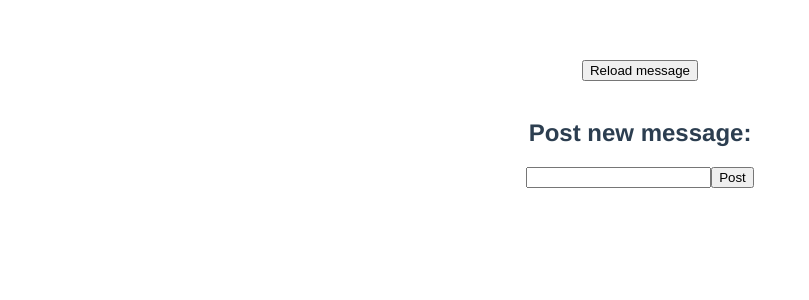
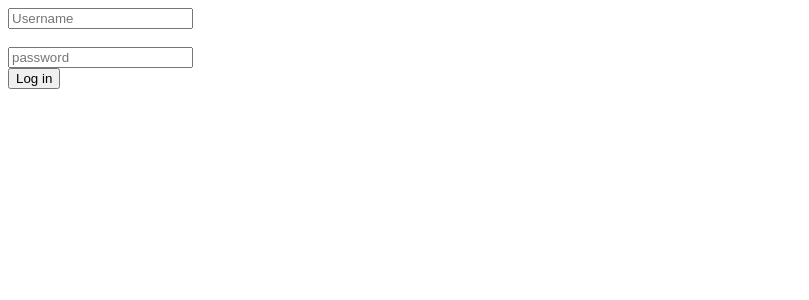
Before and after one commit to JayEnrique7/followit, a Vue app in the folder frontend/: page / in a window 1280 px wide. Shown: the top 300 px of the page, without its empty margins (0-809 px from the left). Built offline with nearby package versions, Linux system fonts and the light colour scheme.

Commit message:
fix router in vue frontend

```diff
--- a/frontend/package.json
+++ b/frontend/package.json
@@ -9,7 +9,8 @@
   },
   "dependencies": {
     "core-js": "^3.6.5",
-    "vue": "^2.6.11"
+    "vue": "^2.6.11",
+    "vue-router": "^3.5.1"
   },
   "devDependencies": {
     "@vue/cli-plugin-babel": "~4.5.0",
--- a/frontend/src/App.vue
+++ b/frontend/src/App.vue
@@ -1,27 +1,16 @@
 <template>
   <div id="app">
-    <HelloWorld msg="Welcome to Your Vue.js App"/>
+    <router-view></router-view>
   </div>
 </template>
 
 <script>
-import HelloWorld from './components/HelloWorld.vue'
 
 export default {
-  name: 'App',
-  components: {
-    HelloWorld
-  }
+  name: 'App'
 }
 </script>
 
 <style>
-#app {
-  font-family: Avenir, Helvetica, Arial, sans-serif;
-  -webkit-font-smoothing: antialiased;
-  -moz-osx-font-smoothing: grayscale;
-  text-align: center;
-  color: #2c3e50;
-  margin-top: 60px;
-}
+
 </style>
--- a/frontend/src/components/HelloWorld.vue
+++ b/frontend/src/components/View/Login.vue
@@ -1,19 +1,15 @@
 <template>
   <div>
-    <div v-for="(message, index) in messages" :key="index">
-      {{message.message}}<br>
-    </div>
-    <button @click="loadMessagesFromBackend()">Reload message</button>
-
+    <input type="text" v-model="username" placeholder="Username">
     <br><br>
-    <h2>Post new message:</h2>
-    <input type="text" v-model="newMessage">
-    <button @click="postToBackend()">Post</button>
+    <input type="password" v-model="password" placeholder="password">
+    <br>
+    <router-link to="/Profile" tag="button">Log in</router-link>
   </div>
 </template>
 
 <script>
-export default {
+/*export default {
   name: 'HelloWorld',
   data: function() {
     return {
@@ -34,8 +30,8 @@ export default {
       this.newMessage = '';
     }
   }
-}
+}*/
 </script>
 
-<style scoped>
-</style>
+/*<style scoped>
+</style>*/
--- /dev/null
+++ b/frontend/src/components/View/Profile.vue
@@ -0,0 +1,5 @@
+<template>
+  <div>
+    <h2>Hello</h2>
+  </div>
+</template>
--- a/frontend/src/main.js
+++ b/frontend/src/main.js
@@ -1,8 +1,25 @@
 import Vue from 'vue'
+import VueRouter from 'vue-router'
+
 import App from './App.vue'
+import login from './components/View/Login'
+import profile from './components/View/Profile'
+
+Vue.use(VueRouter)
+
+let routes = [
+  {path: '/' , component: login},
+  {path: '/profile' , component: profile}
+]
+
+const router = new VueRouter({
+  mode: 'history',
+  routes
+})
 
 Vue.config.productionTip = false
 
 new Vue({
   render: h => h(App),
+  router
 }).$mount('#app')
```
Also changed, not shown: 1 other file (tests, documents, lock files or other folders).
